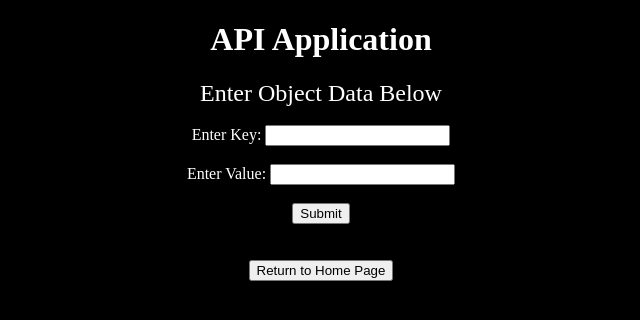
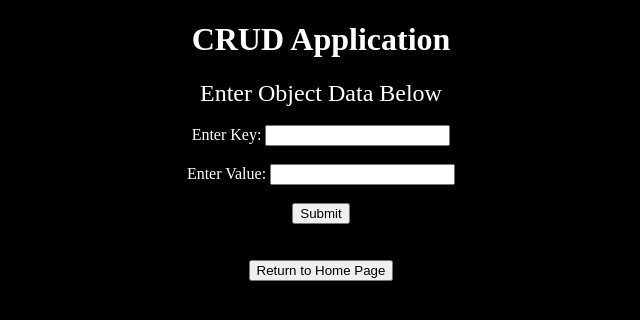
Before and after one commit to AndrewDass1/PROJECTS, a Flask app: page /post_elements in a window 1280 px wide. Shown: the top 320 px of the page, without its empty margins (319-959 px from the left). Run offline with Flask 2, Linux system fonts and the light colour scheme.

Commit message:
Update post_elements.html

```diff
--- a/Project #3: CRUD Application/templates/post_elements.html
+++ b/Project #3: CRUD Application/templates/post_elements.html
@@ -4,7 +4,7 @@
 
     <head>
         <meta charset="utf-8">
-        <title>API App</title>
+        <title>CRUD App</title>
     </head>
 
     <style>
@@ -19,7 +19,7 @@
     </style>
 
     <body>
-        <center> <h1> API Application </h1></center>
+        <center> <h1> CRUD Application </h1></center>
         <center> <text> Enter Object Data Below </text> </center>
         <br>
 
```
